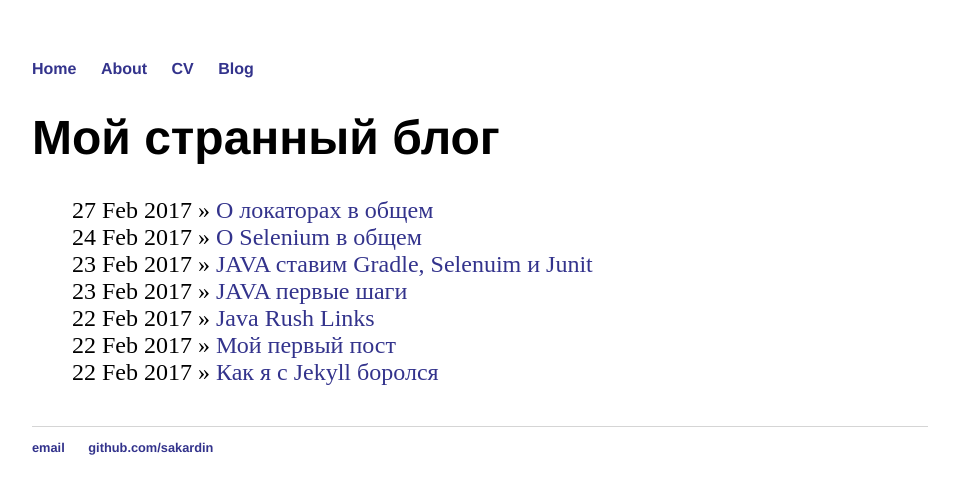
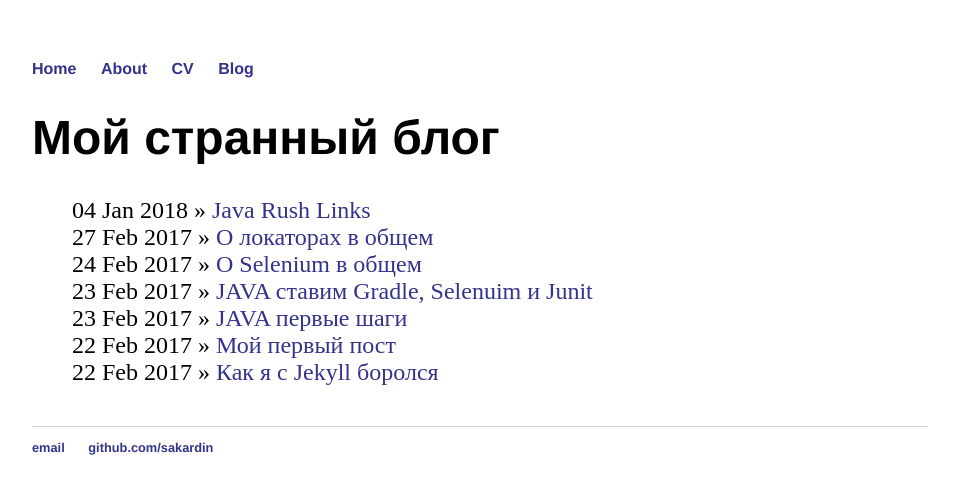
Before and after one commit to Sakardin/sakardin.github.io, a Jekyll site: the page built from blog/index.html, in a window 1280 px wide. Shown: the top 494 px of the page, without its empty margins (160-1119 px from the left). Built offline with Jekyll 4.4.1, drawn with Linux system fonts in a browser that asks for light colours.

Commit message:
Java RUSH links

```diff
--- a/_posts/2018-01-01-Java-Rush-links.md
+++ b/_posts/2018-01-01-Java-Rush-links.md
@@ -1,7 +1,7 @@
 ---
 layout: post
 title: "Java Rush Links"
-date: 2017-02-22
+date: 2018-01-04
 ---
 
 
```
Also changed, not shown: Gemfile.lock.
